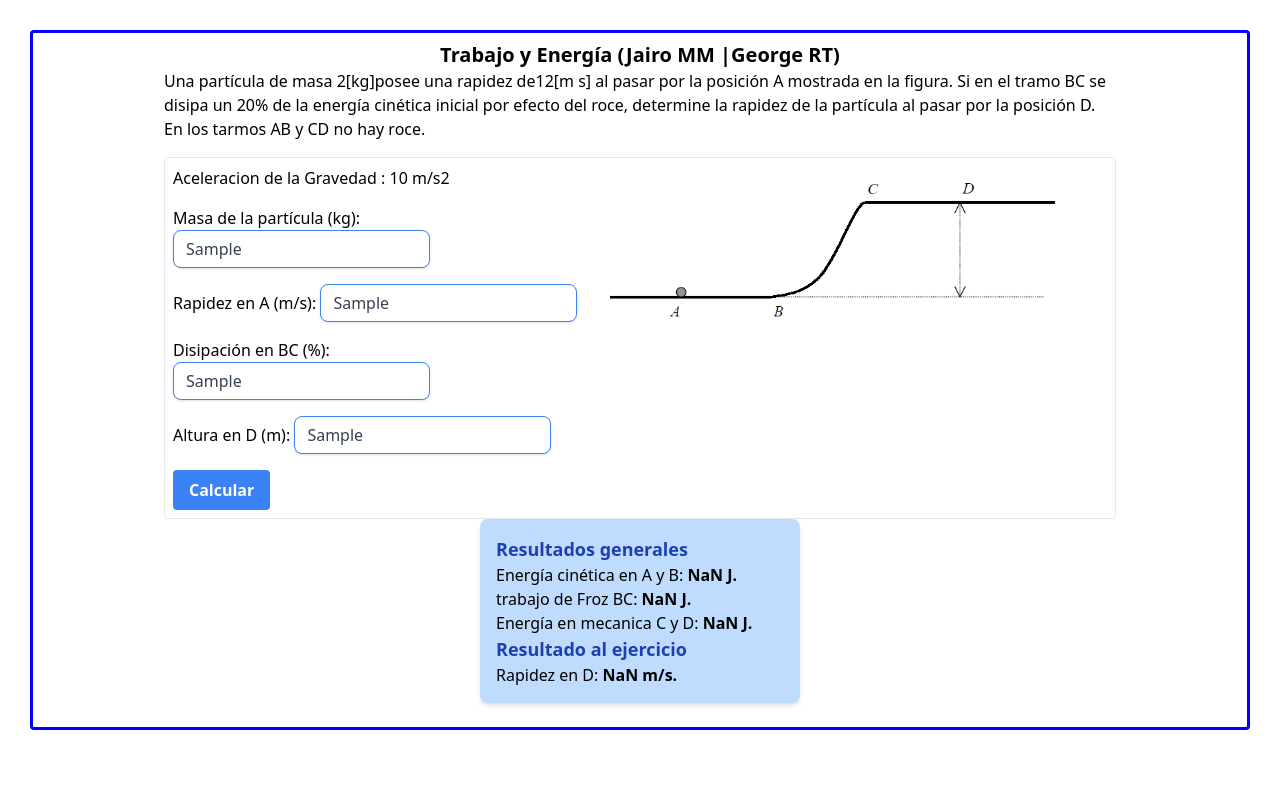
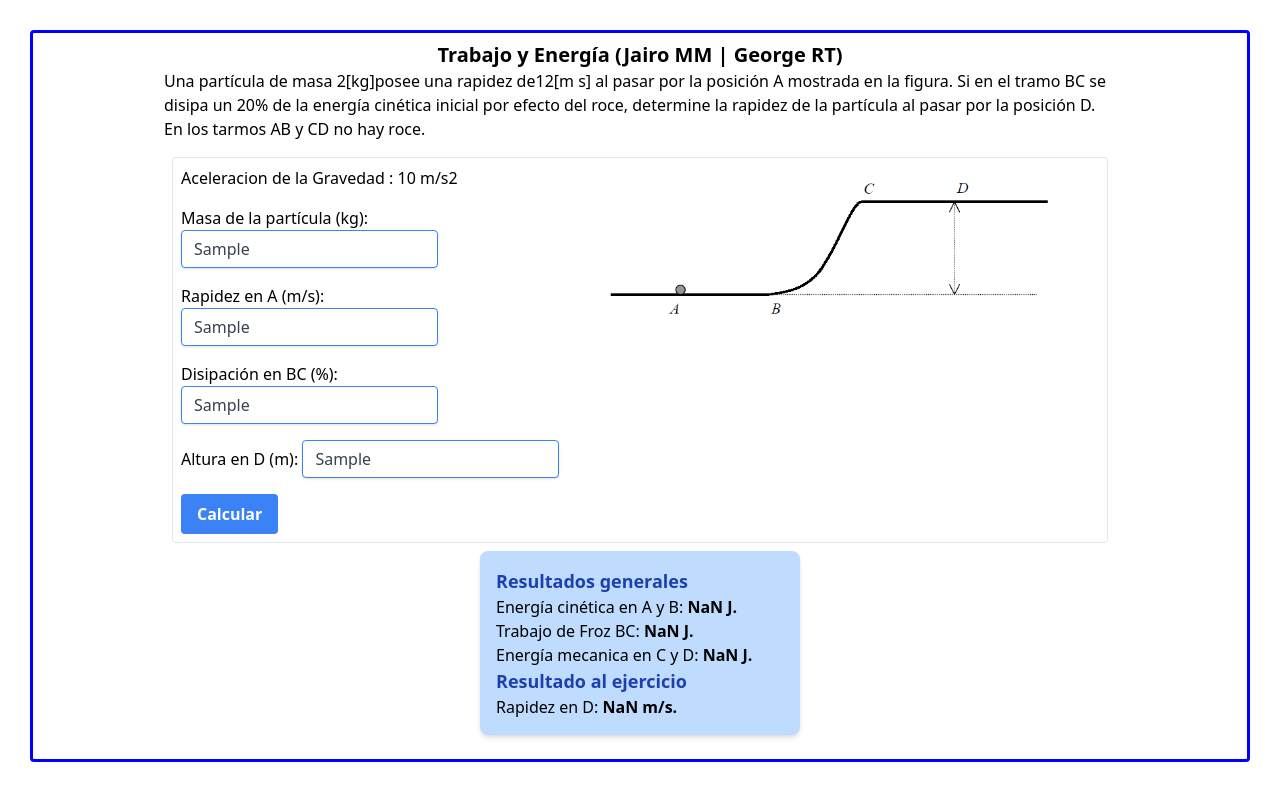
Before and after one commit to jairmmz/physics-work-energy, a Vue app: page / in a window 1280 px wide. Both pictures are taken after typing "Sample", "Sample", "Sample", "Sample" into the empty fields and a click on the button "Calcular". Built offline with nearby package versions, Linux system fonts and the light colour scheme.

Commit message:
Último cambio en el style

```diff
--- a/src/App.vue
+++ b/src/App.vue
@@ -1,6 +1,6 @@
 <template>
-  <div  class=" bordered-body border-blue-500 mt-5  border rounded py-2 px-3 flex flex-col items-center justify-center">
-    <h1 class="text-xl font-bold">Trabajo y Energía (Jairo MM |George RT)</h1>
+  <div class="bordered-body border-blue-500 mt-5  border rounded py-2 px-3 flex flex-col items-center justify-center">
+    <h1 class="text-xl font-bold">Trabajo y Energía (Jairo MM | George RT)</h1>
     <div class="w-[80%] mb-4">
       <div class="mb-4">
         <span class="">
@@ -11,7 +11,7 @@
       </div>
 
       <!-- Crear dos columnas para el form y la imagen -->
-      <div class="flex justify-center border p-2 rounded">
+      <div class="flex justify-center border p-2 m-2 rounded">
         <div class="w-[55%]">
           <form @submit.prevent="calculateVelocity">
             <div class="mb-4">
@@ -20,25 +20,25 @@
             <div class="mb-4">
               <span>Masa de la partícula (kg): </span>
               <input type="text" v-model="form.particleMass"
-                class="border-blue-500 rounded-lg shadow appearance-none border rounded py-2 px-3 text-gray-700 leading-tight focus:outline-none focus:shadow-outline"
+                class="border-blue-500 shadow appearance-none border rounded py-2 px-3 text-gray-700 leading-tight focus:outline-none focus:shadow-outline"
                 required>
             </div>
             <div class="mb-4">
               <span>Rapidez en A (m/s): </span>
               <input type="text" v-model="form.velocityA"
-                class="border-blue-500 rounded-lg shadow appearance-none border rounded py-2 px-3 text-gray-700 leading-tight focus:outline-none focus:shadow-outline"
+                class="border-blue-500 shadow appearance-none border rounded py-2 px-3 text-gray-700 leading-tight focus:outline-none focus:shadow-outline"
                 required>
             </div>
             <div class="mb-4">
               <span>Disipación en BC (%): </span>
               <input type="text" v-model="form.dissipation"
-                class="border-blue-500 rounded-lg shadow appearance-none border rounded py-2 px-3 text-gray-700 leading-tight focus:outline-none focus:shadow-outline"
+                class="border-blue-500 shadow appearance-none border rounded py-2 px-3 text-gray-700 leading-tight focus:outline-none focus:shadow-outline"
                 required>
             </div>
             <div class="mb-4">
               <span>Altura en D (m): </span>
               <input type="text" v-model="form.heightD"
-                class="border-blue-500 rounded-lg shadow appearance-none border rounded py-2 px-3 text-gray-700 leading-tight focus:outline-none focus:shadow-outline"
+                class="border-blue-500 shadow appearance-none border rounded py-2 px-3 text-gray-700 leading-tight focus:outline-none focus:shadow-outline"
                 required>
             </div>
             <button type="submit"
@@ -54,17 +54,11 @@
         <div v-show="isResultVisible" class="p-4 max-w-xs mx-auto bg-blue-200 shadow-md rounded-lg overflow-hidden">
           <p class=" flex text-lg font-semibold text-blue-800">Resultados generales</p>
           <span>Energía cinética en A y B: <strong>{{ resultEnergyA }}</strong></span> <br>
-          <span>trabajo de Froz BC: <strong>{{ resultEnergyBC }}</strong></span> <br>
-          <span>Energía en mecanica C y D: <strong>{{ resultEnergyC }}</strong></span> <br>
+          <span>Trabajo de Froz BC: <strong>{{ resultEnergyBC }}</strong></span> <br>
+          <span>Energía mecanica en C y D: <strong>{{ resultEnergyC }}</strong></span> <br>
           <span class="flex text-lg font-semibold text-blue-800">Resultado al ejercicio</span>
           <span>Rapidez en D: <strong>{{ resultVelocityD }}</strong></span>
         </div>
-
-
-
-      <div>
-        <!-- Katex -->
-      </div>
     </div>
   </div>
 </template>
@@ -123,4 +117,5 @@ const calculateVelocity = () => {
   isResultVisible.value = true;
 };
 </script>
+
 <style scoped></style>
```
